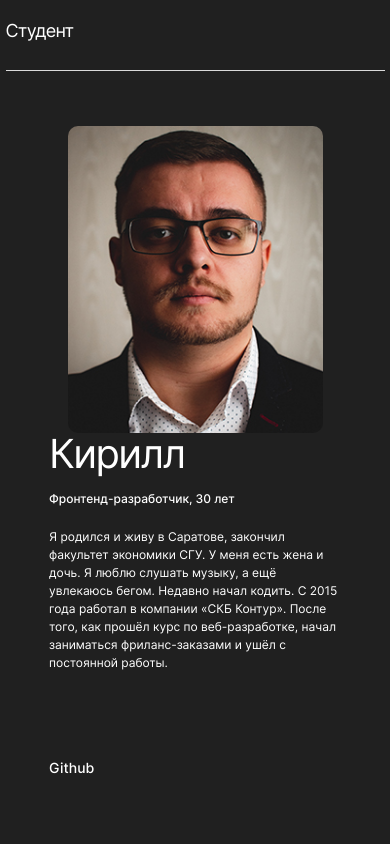
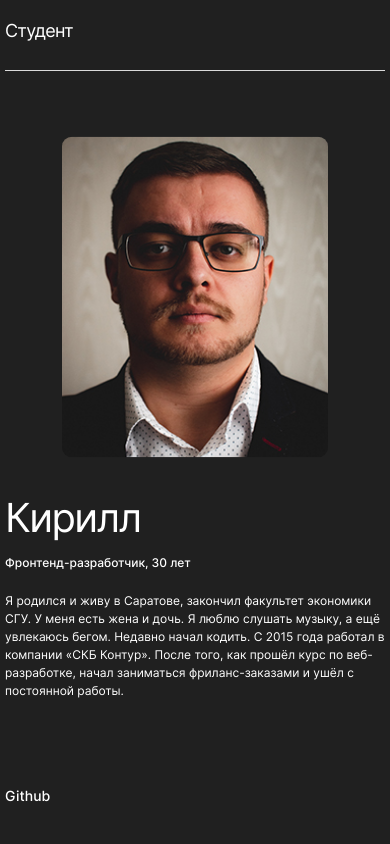
Before and after one commit to DangerBadger/movies-explorer-frontend, a React (Create React App) app: page / in a window 390 px wide. Shown: the part 1940-2784 px from the top of the page. Built offline with nearby package versions, Linux system fonts and the light colour scheme.

Commit message:
Feature: add 320px resolution to section

```diff
--- a/src/components/AboutMe/AboutMe.scss
+++ b/src/components/AboutMe/AboutMe.scss
@@ -71,6 +71,7 @@
     height: 327px;
     border-radius: 10px;
     transform: translateY(-5px);
+    transition: all .3s;
   }
 
   &__portfolio-container {
@@ -206,16 +207,21 @@
     &__project-link-arrow {
       margin: 0;
       padding: 0;
-      width: 18px;
-      height: 54px;
-      transform: translateX(-5px);
+      transform: translateX(-5px) ;
     }
   }
 }
 
-@media screen and (max-width: 449px) {
+@media screen and (max-width: 755px) {
+  .about-me__info-container {
+    min-width: 220px;
+    margin-right: 30px;
+  }
+}
+
+@media screen and (max-width: 594px) {
   .about-me {
-    margin: 0 calc(14px - 8.5px);
+    margin: 0 calc(14px - 9px);
     padding-top: 70px;
     padding-bottom: 70px;
 
@@ -226,7 +232,63 @@
     }
 
     &__info-container {
-      width: 292px;
+      width: 100%;
+      margin-right: 0;
+    }
+
+    &__photo {
+      width: 70%;
+      height: fit-content;
+      margin-bottom: 39px;
+      transform: translateY(0) scaleY(0.96588);
     }
   }
 }
+
+@media screen and (max-width: 380px) {
+  .about-me__photo {
+    width: 100%;
+  }
+
+  .about-me__name {
+    margin-bottom: 20px;
+    font-size: 30px;
+    line-height: 36px;
+  }
+
+  .about-me__info {
+    font-size: 11px;
+    line-height: 145%;
+  }
+
+  .about-me__bio {
+    margin-bottom: 40px;
+    font-size: 11px;
+    line-height: 145%;;
+  }
+
+  .about-me__portfolio {
+    margin-bottom: 40px;
+    font-size: 14px;
+    line-height: 143%;
+  }
+
+  .about-me__project-link {
+
+    margin: 0;
+    height: 49px;
+  }
+
+  .about-me__project-link-text {
+    font-size: 18px;
+    line-height: 156%;
+  }
+
+  .about-me__project-link-arrow {
+    margin: 0;
+    padding: 0;
+    width: 18px;
+    height: 28px;
+    transform: translateX(-1px) scale(0.6, 0.6);
+  }
+}
```
